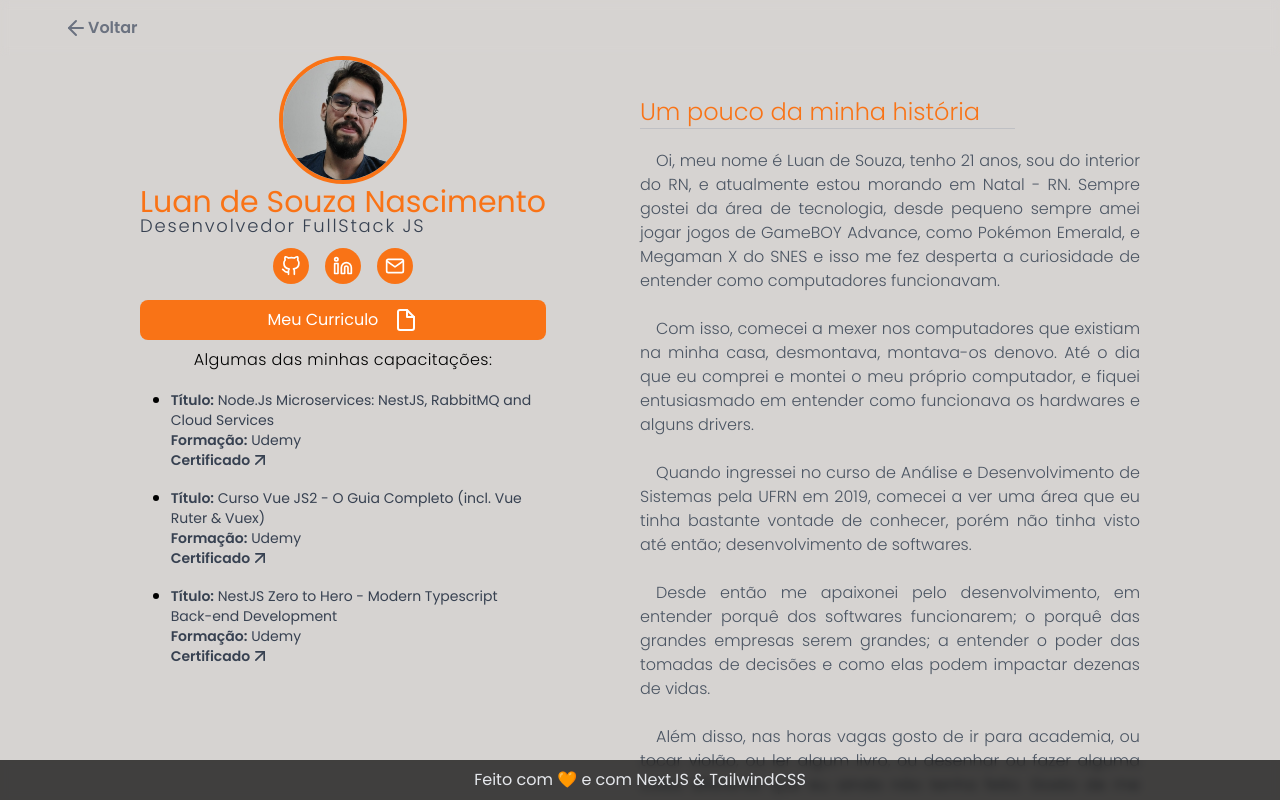
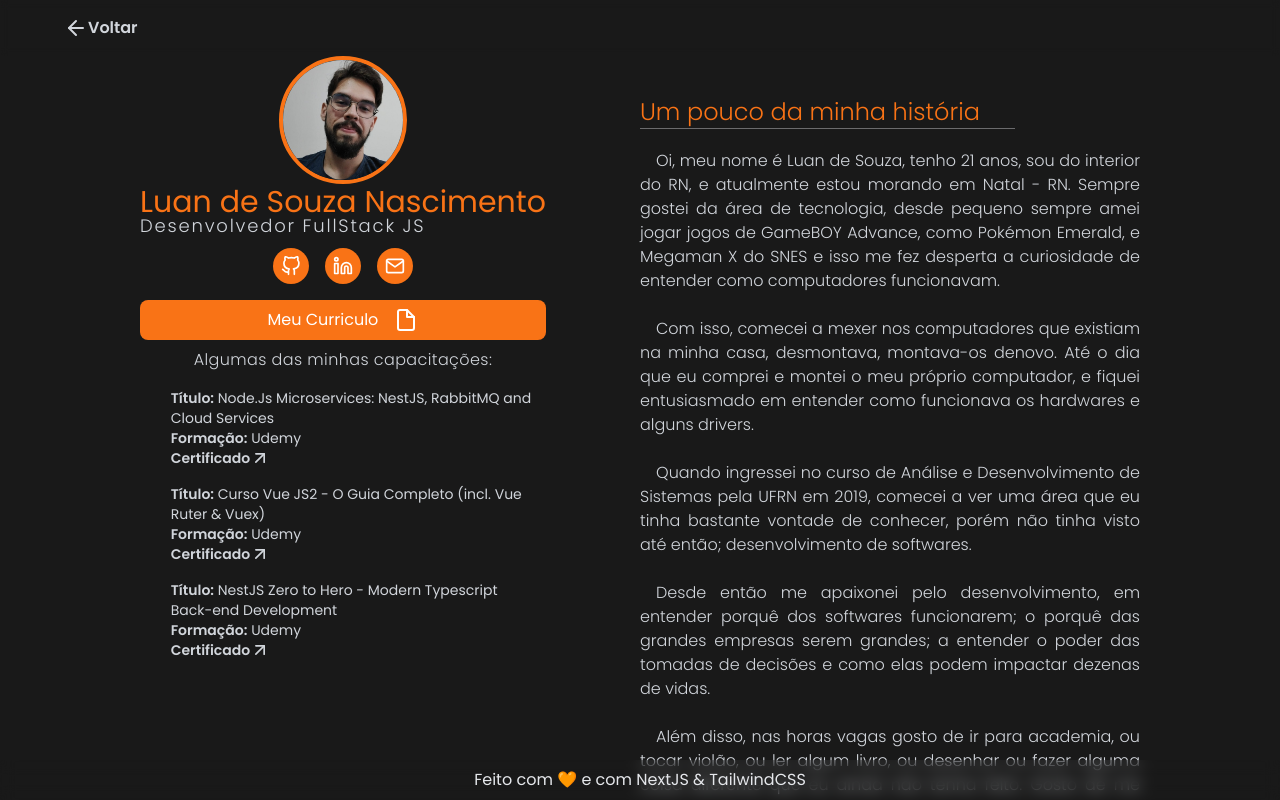
Before and after one commit to Darkisda/portfolio, a Next.js app: page /about in a window 1280 px wide. Built offline with nearby package versions, Linux system fonts and the light colour scheme.

Commit message:
chore: fixes better colors

```diff
--- a/src/components/back-button.tsx
+++ b/src/components/back-button.tsx
@@ -6,7 +6,7 @@ export default function BackButton() {
     <div className="fixed w-full bg-transparent z-10 backdrop-blur-sm p-4">
       <div className="container max-w-6xl mx-auto">
         <Link href={"/"}>
-          <a className="flex items-center font-semibold text-gray-500 hover:text-gray-700">
+          <a className="flex items-center font-semibold text-gray-300 hover:text-gray-400">
             <ArrowLeft size={24} /> Voltar
           </a>
         </Link>
--- a/src/components/project-front-card.tsx
+++ b/src/components/project-front-card.tsx
@@ -33,7 +33,7 @@ export default function ProjectFrontCard({
         />
       )}
       <div
-        className={`w-full h-full p-2 bg-gradient-to-t from-stone-600/50 to-stone-300/50 backdrop-blur-sm inset-0 absolute transition-all ease-in-out duration-300 text-white flex items-center flex-col justify-center gap-2 ${
+        className={`w-full h-full p-2 bg-gradient-to-t from-gray-800/50 to-gray-600/50 backdrop-blur-sm inset-0 absolute transition-all ease-in-out duration-300 text-white flex items-center flex-col justify-center gap-2 ${
           onHover ? "translate-y-0" : "translate-y-44"
         }`}
       >
--- a/src/layouts/fixed-about.tsx
+++ b/src/layouts/fixed-about.tsx
@@ -17,7 +17,7 @@ export default function FixedAbout() {
         <h1 className="text-3xl font-medium text-orange-500">
           Luan de Souza Nascimento
         </h1>
-        <h3 className="text-gray-700 lg:tracking-widest tracking-wide text-lg font-thin leading-3">
+        <h3 className="text-gray-300 lg:tracking-widest tracking-wide text-lg font-thin leading-3">
           Desenvolvedor FullStack JS
         </h3>
         <div className="w-full flex flex-row items-center justify-center gap-4 my-4">
@@ -57,12 +57,12 @@ export default function FixedAbout() {
         </button>
       </div>
       <div className="w-full flex items-center flex-col justify-center my-2">
-        <h3 className="font-thin tracking-wide">
+        <h3 className="font-thin tracking-wide text-gray-300">
           Algumas das minhas capacitações:
         </h3>
-        <ul className="list-disc ml-4">
+        <ul className="ml-4">
           <li>
-            <div className="w-full my-4 text-gray-700">
+            <div className="w-full my-4 text-gray-300">
               <h5 className="text-sm">
                 <span className="font-semibold">Título:</span> Node.Js
                 Microservices: NestJS, RabbitMQ and <br /> Cloud Services
@@ -81,7 +81,7 @@ export default function FixedAbout() {
             </div>
           </li>
           <li>
-            <div className="w-full my-4 text-gray-700">
+            <div className="w-full my-4 text-gray-300">
               <h5 className="text-sm">
                 <span className="font-semibold">Título:</span> Curso Vue JS2 - O
                 Guia Completo (incl. Vue <br /> Ruter & Vuex)
@@ -100,7 +100,7 @@ export default function FixedAbout() {
             </div>
           </li>
           <li>
-            <div className="w-full my-4 text-gray-700">
+            <div className="w-full my-4 text-gray-300">
               <h5 className="text-sm">
                 <span className="font-semibold">Título:</span> NestJS Zero to
                 Hero - Modern Typescript <br /> Back-end Development
--- a/src/layouts/footer.tsx
+++ b/src/layouts/footer.tsx
@@ -1,6 +1,6 @@
 export default function Footer() {
   return (
-    <footer className="w-full bg-black/70 backdrop-blur-sm p-2 text-center fixed bottom-0">
+    <footer className="w-full bg-transparent backdrop-blur p-2 text-center fixed bottom-0">
       <p className="text-gray-200">Feito com 🧡 e com NextJS & TailwindCSS</p>
     </footer>
   )
--- a/src/layouts/frontend-projects.tsx
+++ b/src/layouts/frontend-projects.tsx
@@ -6,7 +6,7 @@ export default function FrontendProjects() {
       <h3 className="text-2xl font-medium text-orange-500">
         Projetos de Frontend
       </h3>
-      <p className="first-letter:ml-4 my-4 text-gray-600 font-thin text-justify">
+      <p className="first-letter:ml-4 my-4 text-gray-300 font-thin text-justify">
         Abaixo estão alguns dos meus projetos de Frotend. Alguns projetos
         utilizam ReactJS com NextJS e outros com VueJS. Todas as aplicações
         estão hospedadas no{" "}
--- a/src/layouts/scrolling-about.tsx
+++ b/src/layouts/scrolling-about.tsx
@@ -14,9 +14,9 @@ export default function ScrollingAbout() {
           <h4 className="text-orange-500 text-2xl font-thin">
             Um pouco da minha história
           </h4>
-          <hr className="w-3/4 border-gray-400/40" />
+          <hr className="w-3/4 border-gray-200/40" />
         </div>
-        <p className="first-letter:ml-4 text-gray-600 font-thin text-justify">
+        <p className="first-letter:ml-4 text-gray-300 font-thin text-justify">
           Oi, meu nome é Luan de Souza, tenho 21 anos, sou do interior do RN, e
           atualmente estou morando em Natal - RN. Sempre gostei da área de
           tecnologia, desde pequeno sempre amei jogar jogos de GameBOY Advance,
@@ -24,35 +24,35 @@ export default function ScrollingAbout() {
           curiosidade de entender como computadores funcionavam.
         </p>
         <br />
-        <p className="first-letter:ml-4 text-gray-600 font-thin text-justify">
+        <p className="first-letter:ml-4 text-gray-300 font-thin text-justify">
           Com isso, comecei a mexer nos computadores que existiam na minha casa,
           desmontava, montava-os denovo. Até o dia que eu comprei e montei o meu
           próprio computador, e fiquei entusiasmado em entender como funcionava
           os hardwares e alguns drivers.
         </p>
         <br />
-        <p className="first-letter:ml-4 text-gray-600 font-thin text-justify">
+        <p className="first-letter:ml-4 text-gray-300 font-thin text-justify">
           Quando ingressei no curso de Análise e Desenvolvimento de Sistemas
           pela UFRN em 2019, comecei a ver uma área que eu tinha bastante
           vontade de conhecer, porém não tinha visto até então; desenvolvimento
           de softwares.
         </p>
         <br />
-        <p className="first-letter:ml-4 text-gray-600 font-thin text-justify">
+        <p className="first-letter:ml-4 text-gray-300 font-thin text-justify">
           Desde então me apaixonei pelo desenvolvimento, em entender porquê dos
           softwares funcionarem; o porquê das grandes empresas serem grandes; a
           entender o poder das tomadas de decisões e como elas podem impactar
           dezenas de vidas.
         </p>
         <br />
-        <p className="first-letter:ml-4 text-gray-600 font-thin text-justify">
+        <p className="first-letter:ml-4 text-gray-300 font-thin text-justify">
           Além disso, nas horas vagas gosto de ir para academia, ou tocar
           violão, ou ler algum livro, ou desenhar ou fazer alguma coisa
           diferente que eu ainda não tenha feito. Gosto de me desafiar e
           aumentar meus limites e até onde eu consigo ir.
         </p>
         <br />
-        <p className="first-letter:ml-4 text-gray-600 font-thin text-justify">
+        <p className="first-letter:ml-4 text-gray-300 font-thin text-justify">
           Gosto, sempre de ajudar o próximo compartilhando conhecimento. Tenho
           prazer por trabalhar em equipe, mantendo uma boa comunicação com meus
           colegas para uma melhor clareza e aprofundamento em que estou
@@ -66,7 +66,7 @@ export default function ScrollingAbout() {
           </h4>
           <hr className="w-3/4 border-gray-400/40" />
         </div>
-        <p className="first-letter:ml-4 text-gray-600 font-thin text-justify">
+        <p className="first-letter:ml-4 text-gray-300 font-thin text-justify">
           Essas são as principais tecnologias com as quais eu trabalho e tenho
           segurança, não estão necessariamente em ordem de conhecimento.
         </p>
--- a/src/layouts/welcome.tsx
+++ b/src/layouts/welcome.tsx
@@ -5,13 +5,13 @@ export default function Welcome() {
   const [hoverToTS, setHover] = useState(false);
 
   return (
-    <div className="w-full bg-black h-screen">
+    <div className="w-full bg-blackvariant h-screen">
       <div className="container w-full p-2 flex mx-auto z-10">
         <section className="text-center w-full mt-[45%] md:mt-[25%] animate-welcomeanimation">
           <h1 className="text-6xl md:text-8xl font-bold bg-gradient-to-r from-fuchsia-500 to-red-500 bg-clip-text text-transparent animate-text">
             Olá, eu sou o Luan.
           </h1>
-          <h4 className="text-lg md:text-lg text-white mt-2">
+          <h4 className="text-lg md:text-lg text-gray-200 mt-2">
             desenvolvedor fullstack{" "}
             {hoverToTS ? (
               <span
@@ -35,16 +35,16 @@ export default function Welcome() {
           </h4>
           <nav className="w-full flex items-center justify-center mt-8 gap-8">
             <Link href="/about">
-              <a className="rounded-full w-[6.5rem] h-[2rem] text-lg flex items-center justify-center bg-gradient-to-r from-fuchsia-500 to-orange-500">
-                <span className="w-[6.25rem] rounded-full bg-black text-white transition-all duration-300 hover:bg-transparent">
+              <a className="rounded-full w-[6.5rem] h-[2rem] text-lg flex items-center justify-center animate-text bg-gradient-to-r from-fuchsia-500 to-orange-500">
+                <span className="w-[6.35rem] h-[1.85rem] rounded-full bg-blackvariant text-gray-200 transition-all duration-300 hover:bg-transparent">
                   Sobre
                 </span>
               </a>
             </Link>
 
             <Link href="/projects">
-              <a className="rounded-full w-[6.5rem] h-[2rem] text-lg flex items-center justify-center bg-gradient-to-r from-fuchsia-500 to-orange-500">
-                <span className="w-[6.25rem] rounded-full bg-black text-white transition-all duration-300 hover:bg-transparent">
+              <a className="rounded-full w-[6.5rem] h-[2rem] text-lg flex items-center justify-center animate-text bg-gradient-to-r from-fuchsia-500 to-orange-500">
+                <span className="w-[6.35rem] h-[1.85rem] rounded-full bg-blackvariant text-gray-200 transition-all duration-300 hover:bg-transparent">
                   Projetos
                 </span>
               </a>
--- a/src/pages/about.tsx
+++ b/src/pages/about.tsx
@@ -11,7 +11,7 @@ export default function About() {
         <title>LSN | Sobre</title>
       </Head>
       <main>
-        <div className="w-full h-screen overflow-auto bg-stone-300">
+        <div className="w-full h-screen overflow-auto bg-blackvariant">
           <BackButton />
           <section
             id="sobre"
--- a/tailwind.config.js
+++ b/tailwind.config.js
@@ -7,6 +7,12 @@ module.exports = {
   ],
   theme: {
     extend: {
+      colors: {
+        blackvariant: "#191919",
+      },
+      backgroundImage: {
+        "radial": "radial-gradient(var(--tw-gradient-stops))",
+      },
       animation: {
         text: "text 4s ease-in-out infinite",
         welcomeanimation: "welcometext 1.5s ease-in-out",
```
Also changed, not shown: src/pages/projects.tsx (+7 -5 lines).
